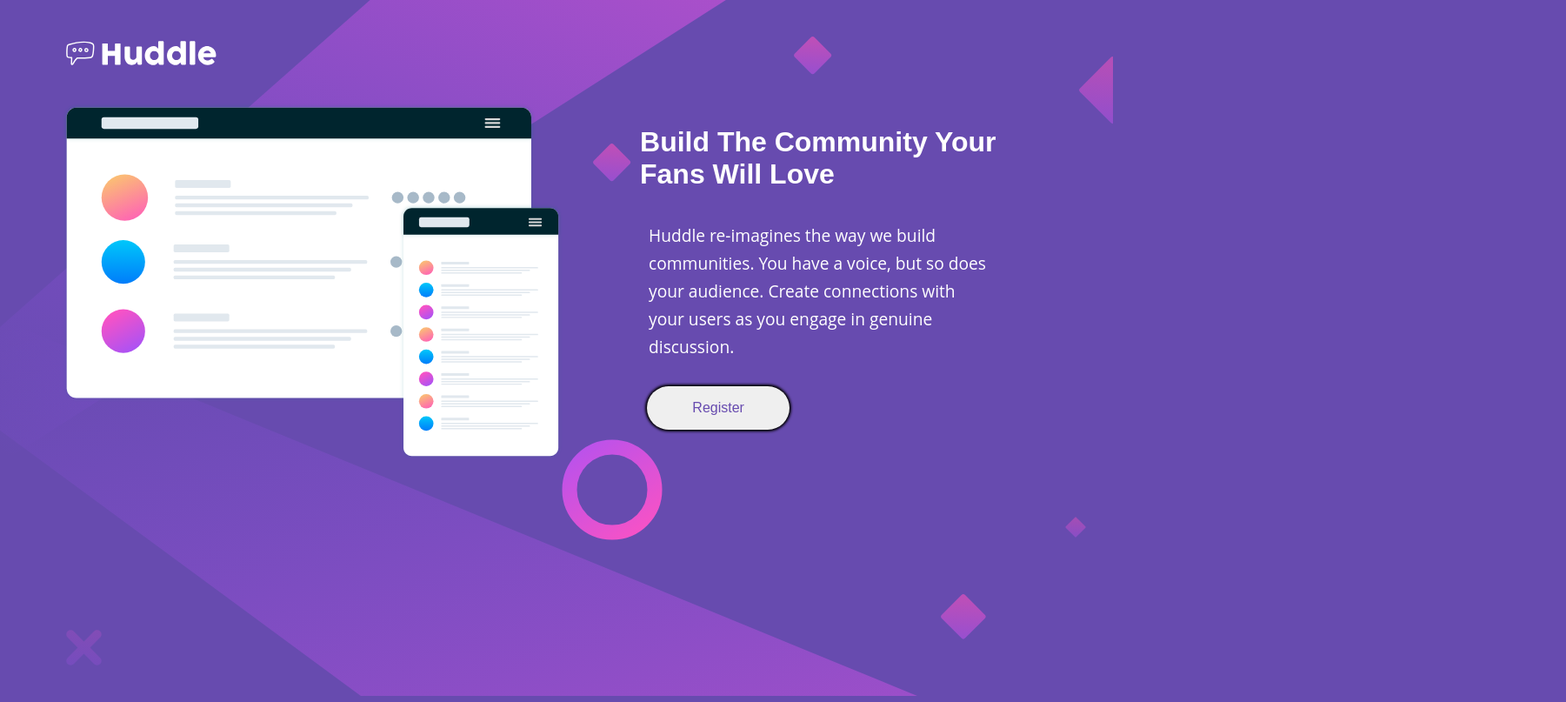
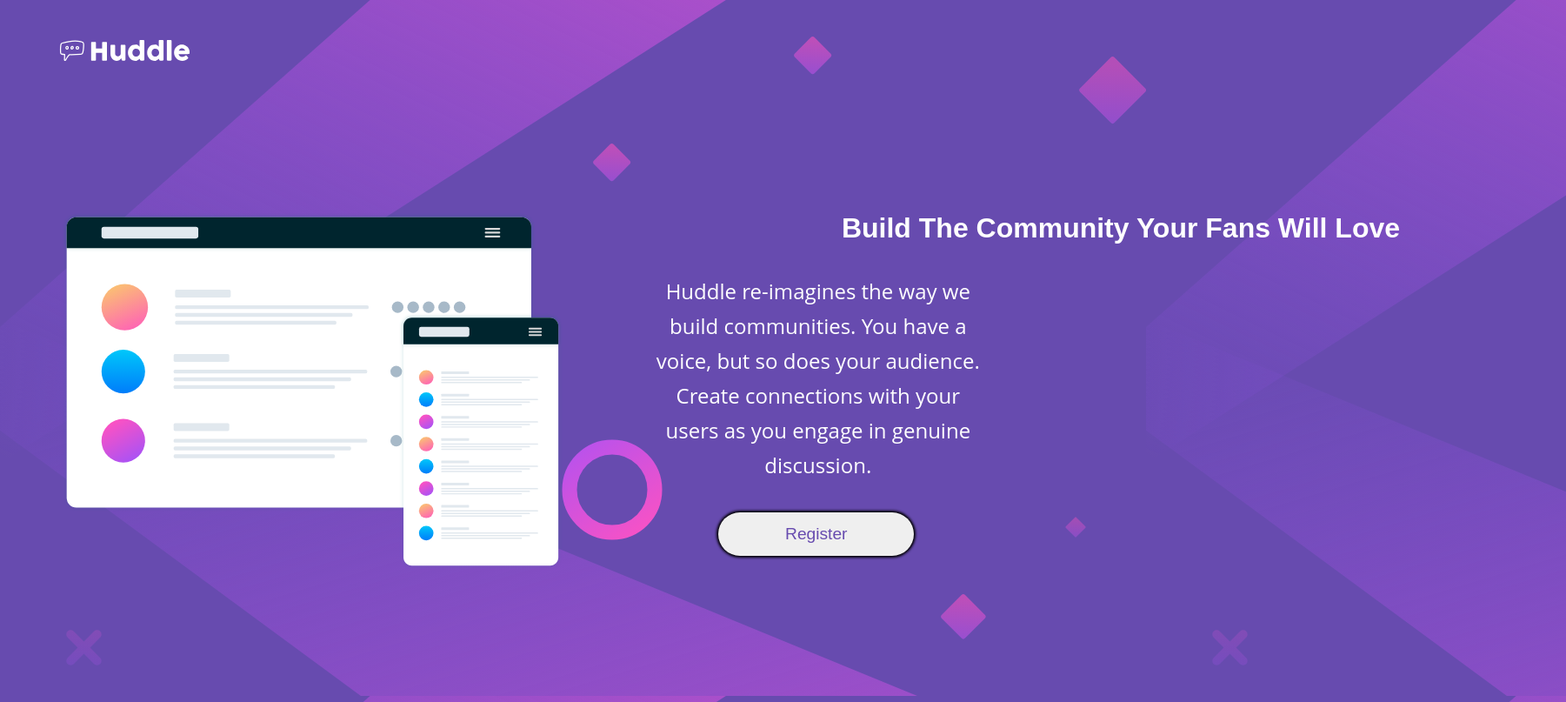
Before and after one commit to alsir/-front-end-mentor-challenges, a plain HTML site: page huddle-landing-page-with-single-introductory-section-master/index.html in a window 1280 px wide. Shown: the whole page at 87% size, 1801 px wide, since content can reach past the window. Drawn offline with Linux system fonts and the light colour scheme.

Commit message:
Update style.css

```diff
--- a/huddle-landing-page-with-single-introductory-section-master/style.css
+++ b/huddle-landing-page-with-single-introductory-section-master/style.css
@@ -10,30 +10,41 @@
 body{
 	font-family: 'Open Sans', sans-serif;
 	background-color: hsl(257, 40%, 49%);
+}
+div{
 	background-image: url('./images/bg-mobile.svg');
+	margin-bottom: 10%;
 }
 header{
-	height: 180px;
+	height: 80px;
+	width: 85%;
 	padding-top: 30px;
 	padding-left: 20px;
-
-}
-header img{
-	width: 40%;
-	margin-bottom: 5%;
+	margin-bottom:10% ;
 }
 div img{
 	width: 85vw;
 	margin: 0 5% 5% 5%;
 }
-div h2{
+header img{
+	width: 50vw;
+	margin-bottom: 5%;
+}
+
+.aside{
+	width: 100vw;
+    background-image: none;
+}
+.aside h2{
+	width: 80vw;
 	text-align: center;
 	font-family: 'Poppins' , sans-serif;
 	color:white;
 	font-weight: 600;
-	font-size: 2.5rem;
+	font-size: 2rem;
+	margin: 0 10% 0 10%;
 }
-div p {
+.aside p {
 	color: white;
 	text-align: center;
 	font-weight: 400;
@@ -41,7 +52,7 @@
 	padding: 10px;
 	line-height: 2.5rem;
 }
-div button{
+.aside button{
 	width: 55%;
 	height: 50px;
 	margin: 0 22% 10% 22%;
```
